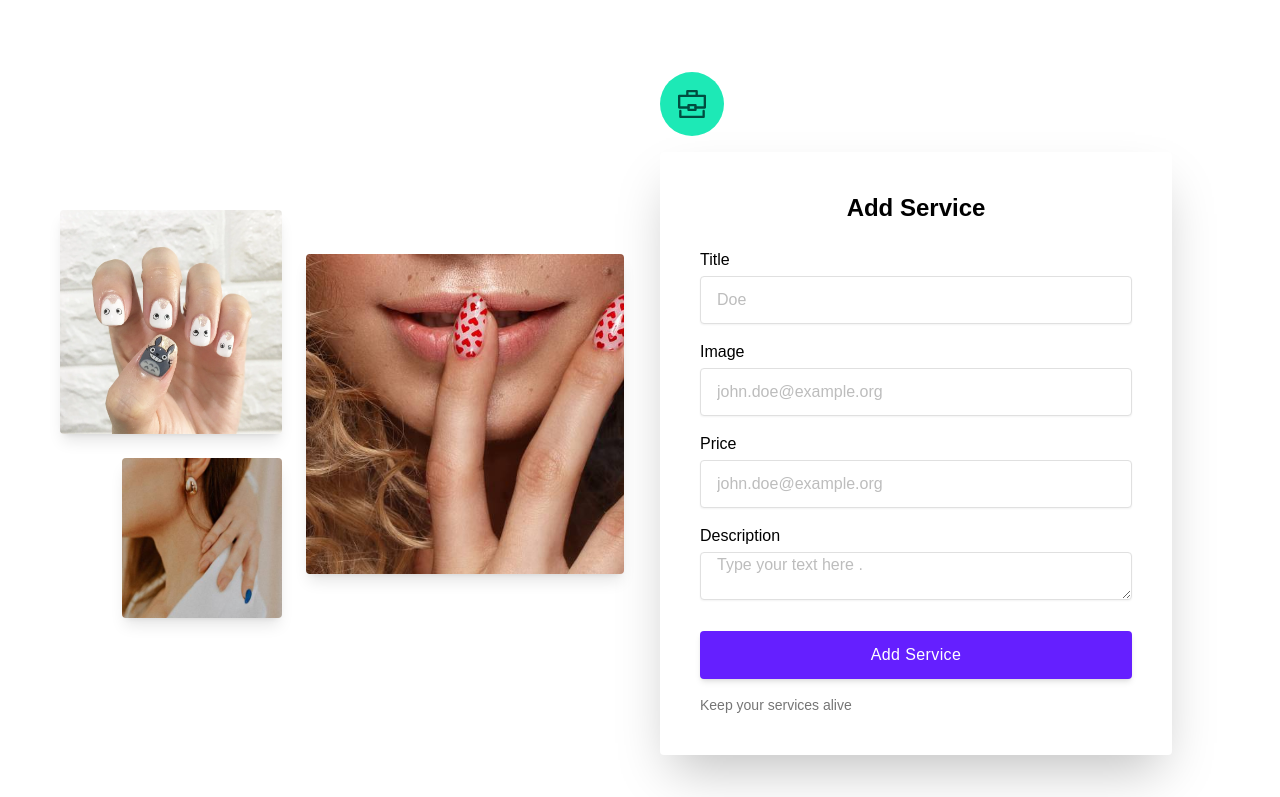
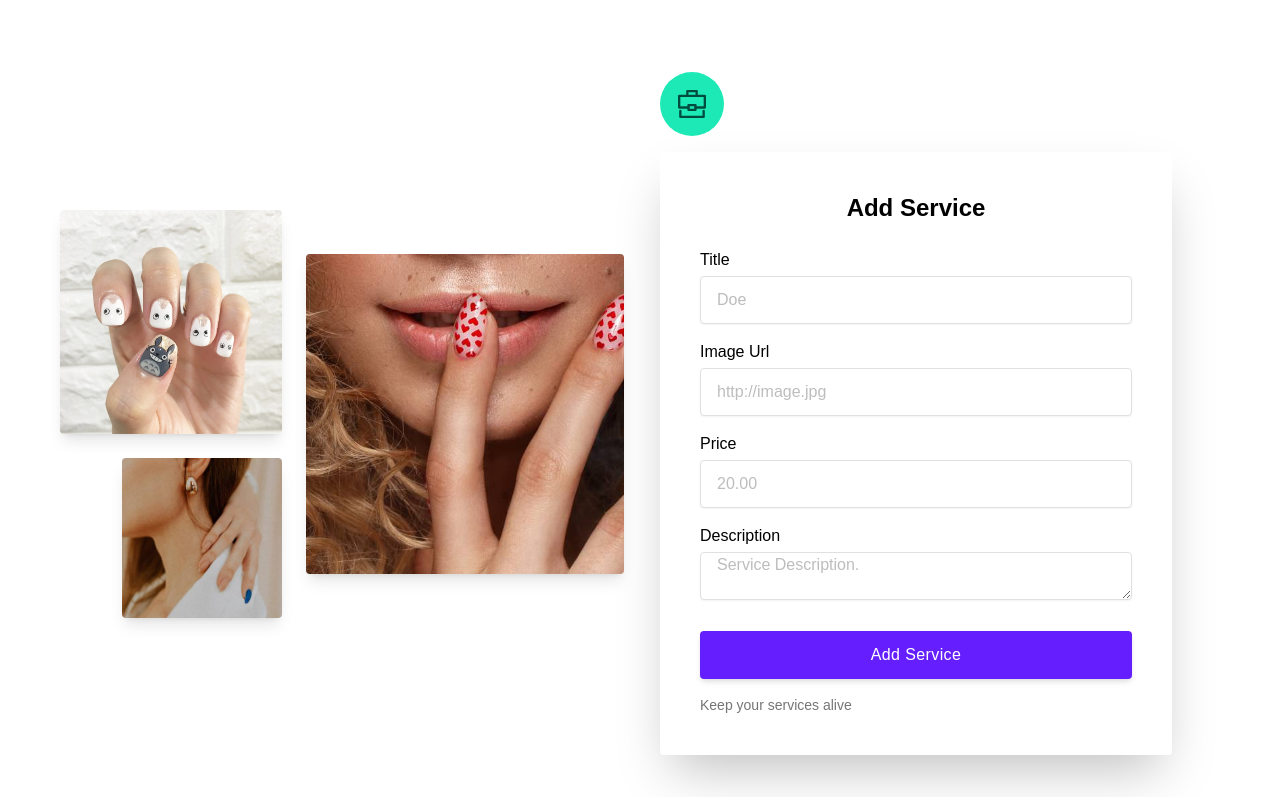
Before and after one commit to AlifSakib/sweet-manicures-client-side, a React (Create React App) app: page /addservices in a window 1280 px wide. Shown: the part 496-1293 px from the top of the page. Built offline with nearby package versions, Linux system fonts and the light colour scheme; no server answers; sample sign-in values are in the browser's storage.

Commit message:
added edited spellings

```diff
--- a/src/components/Home/Services.js
+++ b/src/components/Home/Services.js
@@ -15,14 +15,19 @@ const Services = () => {
     <div>
       <div className="px-4 py-16 mx-auto sm:max-w-xl md:max-w-full lg:max-w-screen-xl md:px-24 lg:px-8 lg:py-20 font-poppins text-start">
         <div className="flex flex-col mb-6 lg:justify-between lg:flex-row md:mb-8">
-          <h2 className="max-w-lg mb-5 font-quickSand text-3xl font-bold tracking-tight text-gray-900 sm:text-4xl sm:leading-none md:mb-6 group">
-            <span className="inline-block mb-1 sm:mb-4">
+          <div className="max-w-lg mb-5 font-quickSand text-3xl font-bold tracking-tight text-gray-900 sm:text-4xl sm:leading-none md:mb-6 group">
+            {/* <span className="inline-block mb-1 sm:mb-4">
               There is no must in art
               <br className="hidden md:block" />
               because art is free.
-            </span>
+            </span> */}
+            <h5 className="mb-4 text-5xl font-extrabold leading-none font-poppins">
+              <span className="inline-block text-deep-purple-accent-400">
+                Featured Services
+              </span>
+            </h5>
             <div className="h-1 ml-auto duration-300 origin-left transform bg-deep-purple-accent-400 scale-x-30 group-hover:scale-x-100" />
-          </h2>
+          </div>
           <p className="text-gray-700 lg:text-sm lg:max-w-md">
             “The beauty of a woman is not in a facial mode, but the true beauty
             in a woman is reflected in her soul. It is the caring that she
--- a/src/components/Pages/AddServices/AddServices.js
+++ b/src/components/Pages/AddServices/AddServices.js
@@ -140,10 +140,10 @@ const AddServices = () => {
                       htmlFor="email"
                       className="inline-block mb-1 font-medium"
                     >
-                      Image
+                      Image Url
                     </label>
                     <input
-                      placeholder="john.doe@example.org"
+                      placeholder="http://image.jpg"
                       required
                       type="text"
                       className="flex-grow w-full h-12 px-4 mb-2 transition duration-200 bg-white border border-gray-300 rounded shadow-sm appearance-none focus:border-deep-purple-accent-400 focus:outline-none focus:shadow-outline"
@@ -159,7 +159,7 @@ const AddServices = () => {
                       Price
                     </label>
                     <input
-                      placeholder="john.doe@example.org"
+                      placeholder="20.00"
                       required
                       type="text"
                       className="flex-grow w-full h-12 px-4 mb-2 transition duration-200 bg-white border border-gray-300 rounded shadow-sm appearance-none focus:border-deep-purple-accent-400 focus:outline-none focus:shadow-outline"
@@ -175,7 +175,7 @@ const AddServices = () => {
                       Description
                     </label>
                     <textarea
-                      placeholder="Type your text here ."
+                      placeholder="Service Description."
                       required
                       type="text"
                       className="flex-grow w-full h-12 px-4 mb-2 transition duration-200 bg-white border border-gray-300 rounded shadow-sm appearance-none focus:border-deep-purple-accent-400 focus:outline-none focus:shadow-outline"
--- a/src/components/Pages/AllServices/AllServices.js
+++ b/src/components/Pages/AllServices/AllServices.js
@@ -19,14 +19,19 @@ const AllServices = () => {
       <div>
         <div className="px-4 py-16 mx-auto sm:max-w-xl md:max-w-full lg:max-w-screen-xl md:px-24 lg:px-8 lg:py-20 font-poppins text-start">
           <div className="flex flex-col mb-6 lg:justify-between lg:flex-row md:mb-8">
-            <h2 className="max-w-lg mb-5 font-quickSand text-3xl font-bold tracking-tight text-gray-900 sm:text-4xl sm:leading-none md:mb-6 group">
-              <span className="inline-block mb-1 sm:mb-4">
+            <div className="max-w-lg mb-5 font-quickSand text-3xl font-bold tracking-tight text-gray-900 sm:text-4xl sm:leading-none md:mb-6 group">
+              {/* <span className="inline-block mb-1 sm:mb-4">
                 There is no must in art
                 <br className="hidden md:block" />
                 because art is free.
-              </span>
+              </span> */}
+              <h5 className="mb-4 text-7xl font-extrabold leading-none font-poppins">
+                <span className="inline-block text-deep-purple-accent-400">
+                  All Services
+                </span>
+              </h5>
               <div className="h-1 ml-auto duration-300 origin-left transform bg-deep-purple-accent-400 scale-x-30 group-hover:scale-x-100" />
-            </h2>
+            </div>
           </div>
           {/* <div className="grid gap-6 row-gap-5 mb-8 lg:grid-cols-4 sm:row-gap-6 sm:grid-cols-2">
             {services.map((service) => (
--- a/src/components/Pages/Blog/Blog.js
+++ b/src/components/Pages/Blog/Blog.js
@@ -21,7 +21,7 @@ const Blog = () => {
             </Link>
             <div className="py-5 text-start">
               <p className="mb-2 text-xs font-semibold text-gray-600 uppercase">
-                13 Jul 2020
+                13 Oct 2022
               </p>
               <Link
                 to="#"
@@ -223,7 +223,7 @@ const Blog = () => {
             </Link>
             <div className="py-5 text-start">
               <p className="mb-2 text-xs font-semibold text-gray-600 uppercase">
-                28 Dec 2020
+                28 Aug 2022
               </p>
               <a
                 href="/"
@@ -326,7 +326,7 @@ const Blog = () => {
             </Link>
             <div className="py-5 text-start">
               <p className="mb-2 text-xs font-semibold text-gray-600 uppercase">
-                28 Dec 2020
+                28 July 2022
               </p>
               <Link
                 to="#"
--- a/src/components/Pages/MyReviews/EditReview.js
+++ b/src/components/Pages/MyReviews/EditReview.js
@@ -26,9 +26,9 @@ const EditReview = () => {
       .then((data) => {
         if (data.success) {
           toast.success("Review Updated");
-          setTimeout(() => {
-            navigate("/myreviews");
-          }, 1500);
+          // setTimeout(() => {
+          //   navigate("/myreviews");
+          // }, 1500);
         } else {
           toast.error("Review Update Failed");
         }
--- a/src/components/Pages/Register/Register.js
+++ b/src/components/Pages/Register/Register.js
@@ -126,7 +126,7 @@ const Register = () => {
                 htmlFor="username"
                 className="block text-sm text-gray-800 dark:text-gray-200 text-start"
               >
-                Image
+                Image Url
               </label>
               <input
                 type="text"
```
